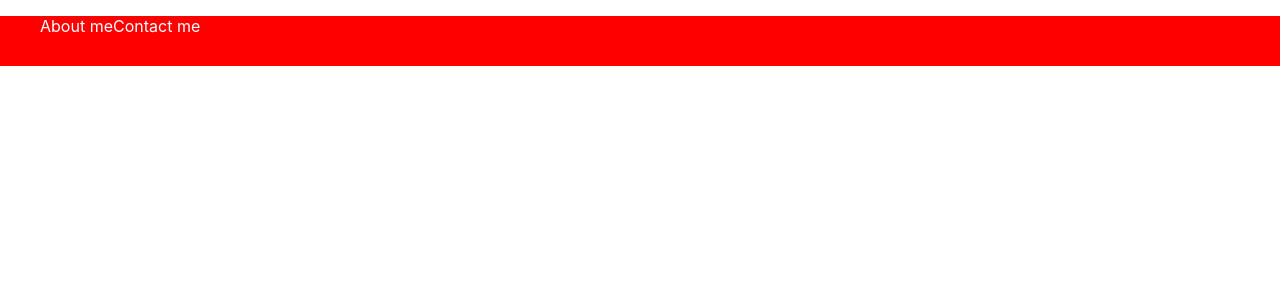
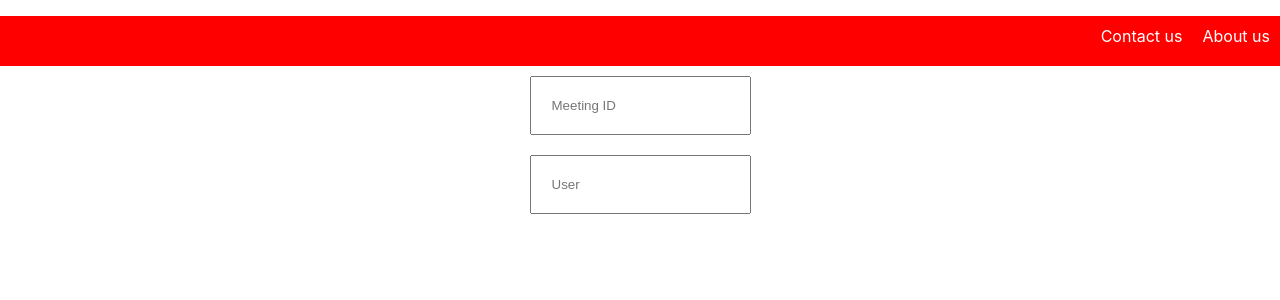
Before and after one commit to daedpul/facebook_clone_reactjs, a React (Create React App) app: page / in a window 1280 px wide. Shown: the top 300 px of the page. Built offline with nearby package versions, Linux system fonts and the light colour scheme; the HTML template or start-up script is replaced by a standard one.

Commit message:
Iteration

```diff
--- a/src/App.js
+++ b/src/App.js
@@ -1,11 +1,9 @@
-import { Greet, Name, NavBar } from "./page/LandingPage/components/LandingPage";
+import Scaffold from "./page/LandingPage/Scaffold";
 
 function App() {
   return (
     <div >
-      <NavBar/>
-      {/* <Name/> */}
-
+      <Scaffold/>
     </div>
   );
 }
--- a/src/page/LandingPage/Scaffold.js
+++ b/src/page/LandingPage/Scaffold.js
@@ -0,0 +1,12 @@
+import React from "react";
+import * as LandingPageJs from "./components/LandingPage.js";
+function Scaffold(){
+    return(
+        <div>
+            <LandingPageJs.NavBar/>
+            <LandingPageJs.LandingPageBody/>
+        </div>
+    );
+}
+
+export default Scaffold;
--- a/src/page/LandingPage/components/LandingPage.js
+++ b/src/page/LandingPage/components/LandingPage.js
@@ -1,27 +1,23 @@
 import React from "react";
-import "./bullet.css"
-function Greet() {
-    return (
-        <h1>
-            Hello
-        </h1>
-    );
-}
-
-function Name() {
-    return (
-        <h2> Dave</h2>
-    );
-}
+import "./navbar_content.css";
+import "./body_content.css";
 
 function NavBar() {
     return (
-        <div class="navbar">
+        <div class="navbar" >
             <ul>
-                <li>About me </li>
-                <li>Contact me </li>
+                <li>About us </li>
+                <li>Contact us </li>
             </ul>
         </div>);
 }
 
-export { NavBar, Greet, Name };
+function LandingPageBody() {
+    return (
+        <div id = "container">
+            <input placeholder="Meeting ID"/>
+            <input placeholder="User"/>
+        </div>);
+}
+
+export { NavBar,LandingPageBody};
--- /dev/null
+++ b/src/page/LandingPage/components/body_content.css
@@ -0,0 +1,11 @@
+#container{
+    display: flex;
+    justify-content: center;
+    flex-direction: column;
+    align-items: center;
+}
+
+input{
+    margin: 10px;
+    padding: 20px;
+}
--- a/src/page/LandingPage/components/bullet.css
+++ /dev/null
@@ -1,19 +0,0 @@
-ul{
-    list-style-type: none;
-    margin: 10;
-    padding: 10;
-    justify-self: auto;
-    overflow: hidden;
-    height: 50px;
-    color: white;
-  }
-
-  li {
-    float: left;
-  }
-
-  .navbar{
-    height: 50px;
-    width: 100%;
-    background-color: red;
-  }
--- /dev/null
+++ b/src/page/LandingPage/components/navbar_content.css
@@ -0,0 +1,22 @@
+ul {
+  list-style-type: none;
+  margin: 10;
+  padding: 10;
+  justify-self: auto;
+  overflow: hidden;
+  height: 50px;
+  color: white;
+}
+
+li {
+  float: right;
+  margin: 10px;
+  align-items: center;
+}
+
+.navbar {
+  height: 50px;
+  width: 100%;
+
+  background-color: red;
+}
```
